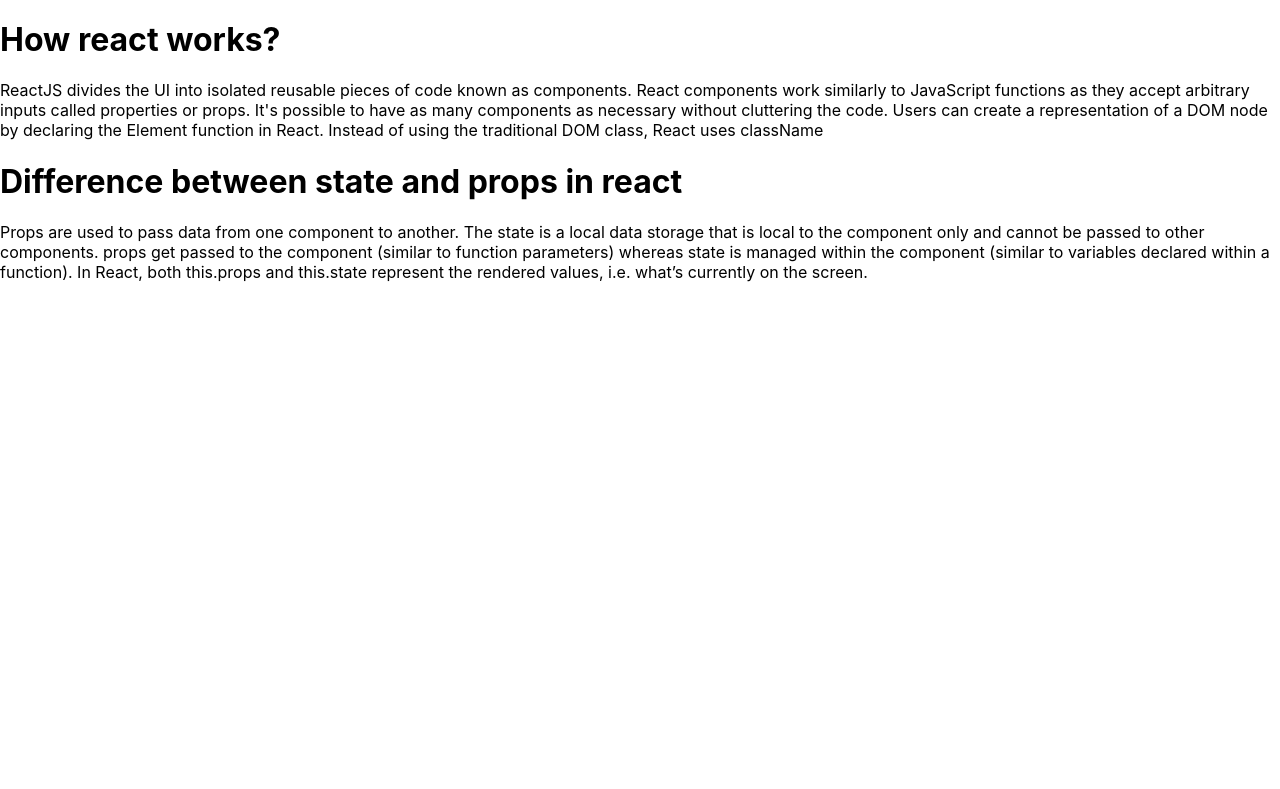
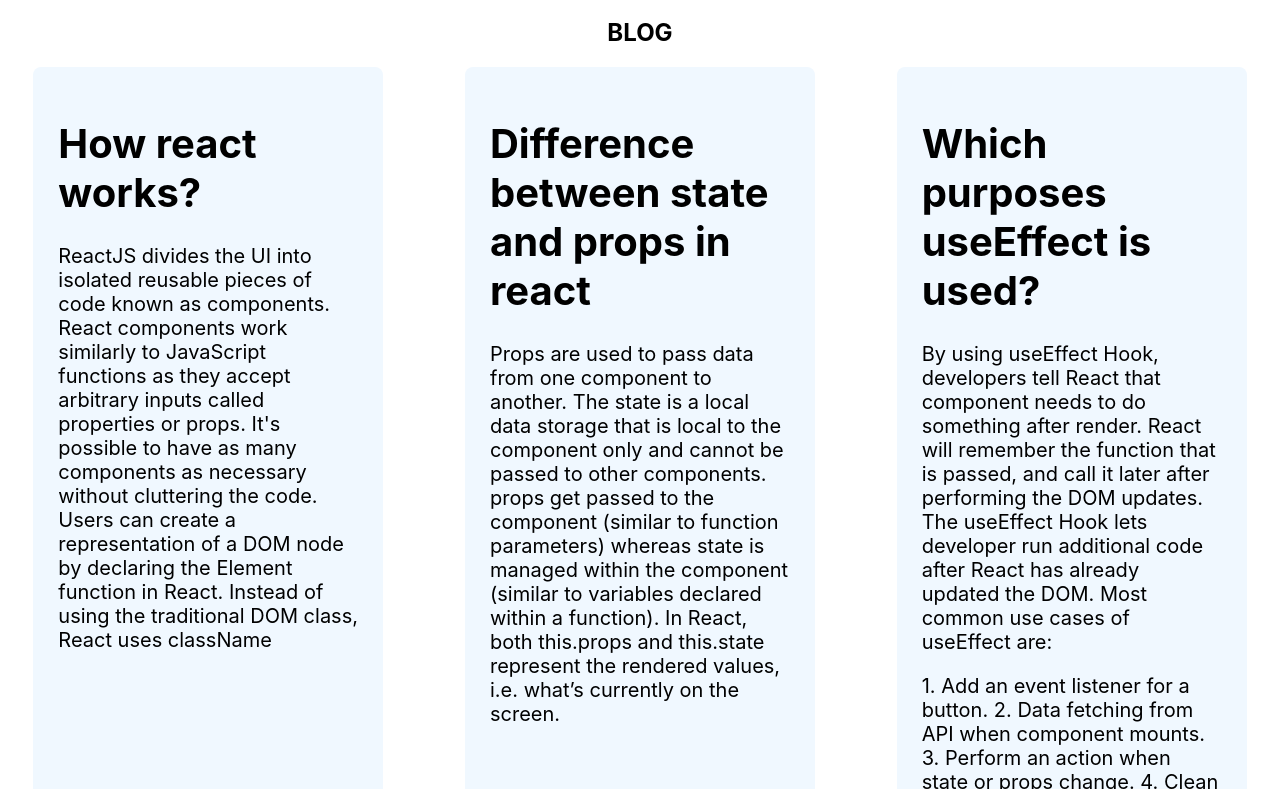
Before and after one commit to Preankasaha/fitness_club, a React (Create React App) app: page / in a window 1280 px wide. Shown: the part 1091-1880 px from the top of the page. Before the commit the page ends 1389 px from the top, so only its background shows below. Built offline with nearby package versions, Linux system fonts and the light colour scheme.

Commit message:
worked on site responsive

```diff
--- a/public/index.html
+++ b/public/index.html
@@ -1,14 +1,12 @@
 <!DOCTYPE html>
 <html lang="en">
+
 <head>
   <meta charset="utf-8" />
   <link rel="icon" href="%PUBLIC_URL%/favicon.ico" />
   <meta name="viewport" content="width=device-width, initial-scale=1" />
   <meta name="theme-color" content="#000000" />
-    <meta
-      name="description"
-      content="Web site created using create-react-app"
-    />
+  <meta name="description" content="Web site created using create-react-app" />
   <link rel="apple-touch-icon" href="%PUBLIC_URL%/logo192.png" />
   <!--
       manifest.json provides metadata used when your web app is installed on a
@@ -24,8 +22,11 @@
       work correctly both with client-side routing and a non-root public URL.
       Learn how to configure a non-root public URL by running `npm run build`.
     -->
-    <title>React App</title>
+  <title>
+    Fitness Club
+  </title>
 </head>
+
 <body>
   <noscript>You need to enable JavaScript to run this app.</noscript>
   <div id="root"></div>
@@ -40,4 +41,5 @@
       To create a production bundle, use `npm run build` or `yarn build`.
     -->
 </body>
+
 </html>
--- a/src/components/Activities/Activities.css
+++ b/src/components/Activities/Activities.css
@@ -18,6 +18,7 @@
     width: 18%;
     height: 555px;
     background-color: aliceblue;
+    border-radius: 8px;
 }
 
 .exercises-container {
@@ -42,9 +43,20 @@
         text-align: center;
     }
 
-    .exercises-container {
-        grid-template-columns: repeat(2, 1fr);
+
+
+    .task-board {
+        /* position: relative;
+        left: 14%; */
+        width: 298px;
+        height: 458px;
+        padding: 5px;
+        margin-top: 25px;
+        margin-bottom: 25px;
+        margin: 0rem 3.5rem;
     }
+
+
 }
 
 @media screen and (max-width:687px) {
@@ -66,6 +78,7 @@
         left: 14%; */
         width: 298px;
         height: 458px;
+        padding: 5px;
         margin-top: 25px;
         margin-bottom: 25px;
         margin: 0rem 3.5rem;
--- a/src/components/Activities/Activities.js
+++ b/src/components/Activities/Activities.js
@@ -55,6 +55,7 @@
             </div>
 
             <div className="task-board">
+
                 <div className="breaktime-container">
                     <h3>Add a Break</h3>
                     <div className='break-btn'>
--- a/src/components/Blog/Blog.css
+++ b/src/components/Blog/Blog.css
@@ -0,0 +1,70 @@
+.blog-container {
+    display: grid;
+    grid-template-columns: repeat(3, 1fr);
+    gap: 15px;
+    justify-items: center;
+    font-size: 20px;
+    margin-bottom: 34px;
+}
+
+.blog-title {
+    text-align: center;
+}
+
+.blog-info1 {
+    height: 795px;
+    width: 300px;
+    padding: 25px;
+
+    background-color: aliceblue;
+    border-radius: 8px;
+
+}
+
+.blog-info-2 {
+    height: 795px;
+    width: 300px;
+    padding: 25px;
+
+    background-color: aliceblue;
+    border-radius: 8px;
+
+}
+
+.blog-info-3 {
+    height: 795px;
+    width: 300px;
+    padding: 25px;
+
+    background-color: aliceblue;
+    border-radius: 8px;
+}
+
+@media screen and (max-width:687px) {
+    body {
+        margin: 0;
+    }
+
+    .blog-container {
+        grid-template-columns: repeat(1, 1fr);
+    }
+
+    .blog-info1 {
+        width: 278px;
+        height: 855px;
+
+    }
+
+    .blog-info-2 {
+        width: 278px;
+        height: 855px;
+
+    }
+
+    .blog-info-3 {
+        width: 278px;
+        height: 855px;
+
+    }
+
+}
--- a/src/components/Blog/Blog.js
+++ b/src/components/Blog/Blog.js
@@ -4,15 +4,29 @@
 const Blog = () => {
     return (
         <div>
-            <div>
+            <h2 className='blog-title'>BLOG</h2>
+
+            <div className='blog-container' >
+
+                <div className='blog-info1'>
                     <h1>How react works?</h1>
                     <p>ReactJS divides the UI into isolated reusable pieces of code known as components. React components work similarly to JavaScript functions as they accept arbitrary inputs called properties or props. It's possible to have as many components as necessary without cluttering the code. Users can create a representation of a DOM node by declaring the Element function in React. Instead of using the traditional DOM class, React uses className</p>
                 </div>
-            <div>
+                <div className='blog-info-2'>
                     <h1>Difference between state and props in react</h1>
                     <p>Props are used to pass data from one component to another. The state is a local data storage that is local to the component only and cannot be passed to other components. props get passed to the component (similar to function parameters) whereas state is managed within the component (similar to variables declared within a function). In React, both this.props and this.state represent the rendered values, i.e. what’s currently on the screen.</p>
                 </div>
+                <div className='blog-info-3'>
+                    <h1>Which purposes useEffect is used?</h1>
+                    <p>By using useEffect Hook, developers tell React that  component needs to do something after render. React will remember the function that is passed, and call it later after performing the DOM updates. The useEffect Hook lets developer run additional code after React has already updated the DOM. Most common use cases of useEffect are:</p>
+                    <p>1. Add an event listener for a button.
+                        2. Data fetching from API when component mounts.
+                        3. Perform an action when state or props change.
+                        4. Clean up event listeners when the component unmounts.</p>
 
+                </div>
+
+            </div >
         </div>
     );
 };
--- a/src/components/Header/Header.js
+++ b/src/components/Header/Header.js
@@ -3,7 +3,7 @@
 const Header = () => {
     return (
         <div>
-            <h1>Fitness-Club</h1>
+            <h1>FITNESS CLUB</h1>
         </div>
     );
 };
```
Also changed, not shown: src/components/PersonalInfo/PersonalInfo.css (added), src/components/PersonalInfo/PersonalInfo.js (added). Lines whose indentation alone changed are shown as unchanged.
